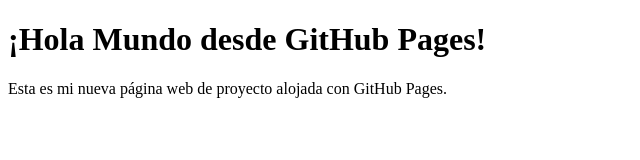
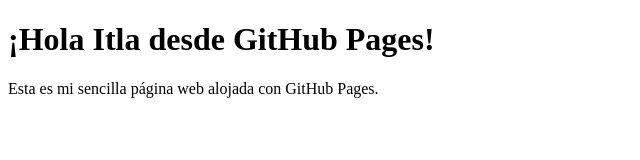
Before and after one commit to 00LuisOM/github-page, a plain HTML site: page index.html in a window 1280 px wide. Shown: the whole page, without its empty margins (0-640 px from the left). Drawn offline with Linux system fonts and the light colour scheme.

Commit message:
Update index.html

```diff
--- a/index.html
+++ b/index.html
@@ -5,7 +5,7 @@
     <title>Mi Primera Página GitHub Pages</title>
 </head>
 <body>
-    <h1>¡Hola Mundo desde GitHub Pages!</h1>
-    <p>Esta es mi nueva página web de proyecto alojada con GitHub Pages.</p>
+    <h1>¡Hola Itla desde GitHub Pages!</h1>
+    <p>Esta es mi sencilla página web alojada con GitHub Pages.</p>
     </body>
 </html>
```
